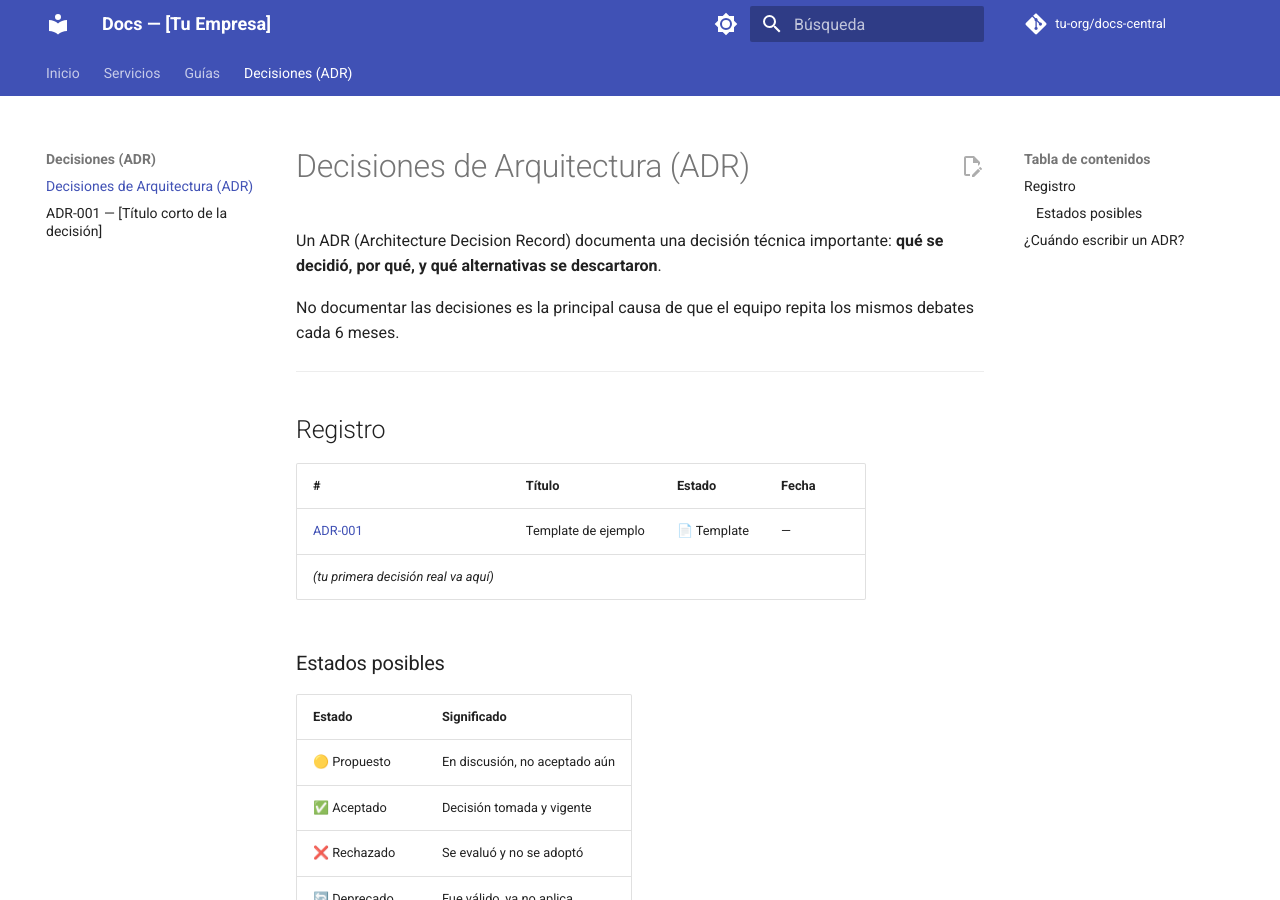
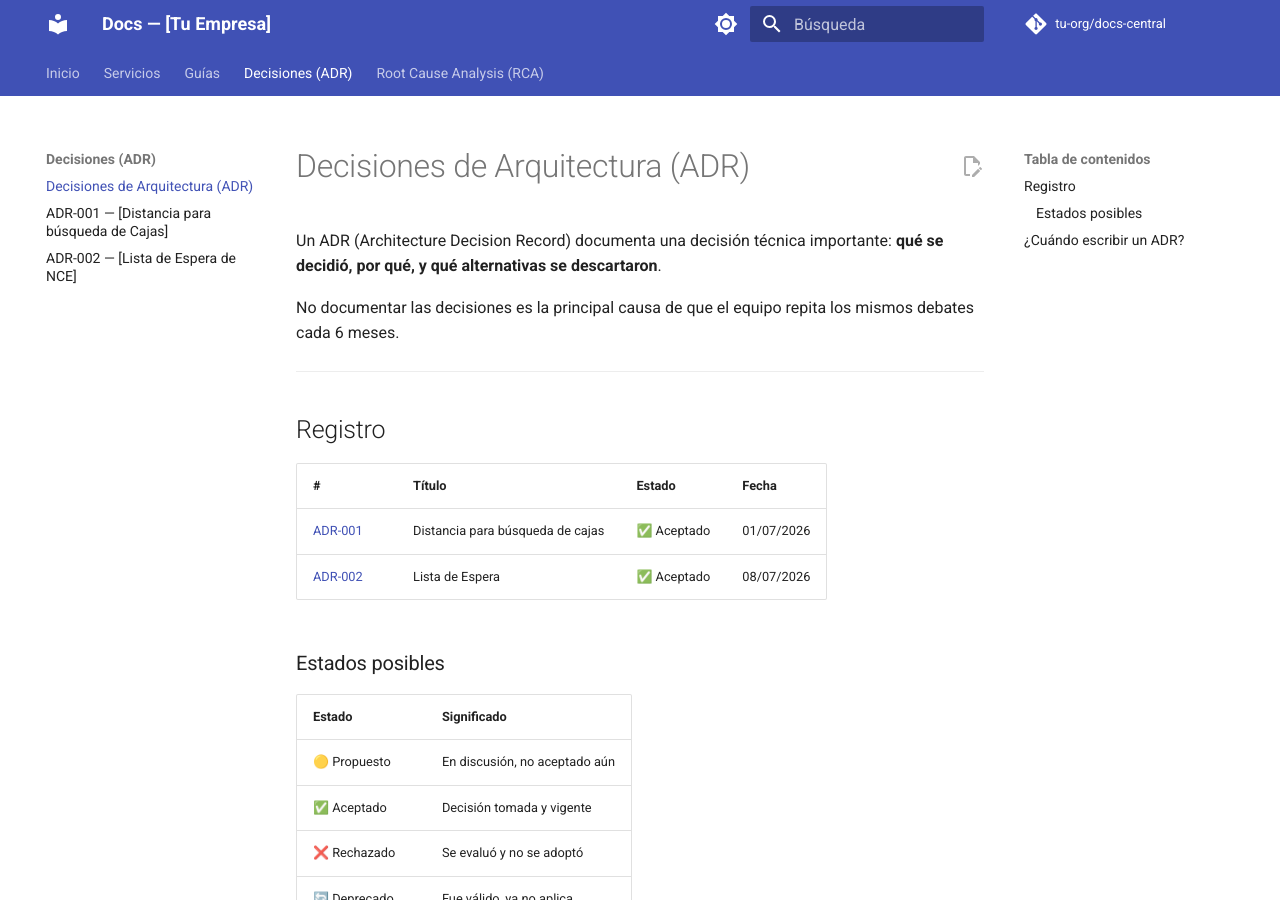
Before and after one commit to seichi13/docs-central, an MkDocs documentation site: the page built from docs/decisiones/index.md, in a window 1280 px wide and 900 px high. Built offline with MkDocs 1.6.1 and Material for MkDocs 9.7.7, drawn with Linux system fonts in a browser that asks for light colours; comment, search, counter and statistics services are not loaded.

Commit message:
feat: registro de RCA en index y nav

```diff
--- a/docs/decisiones/index.md
+++ b/docs/decisiones/index.md
@@ -10,8 +10,8 @@ No documentar las decisiones es la principal causa de que el equipo repita los m
 
 | # | Título | Estado | Fecha |
 |---|---|---|---|
-| [ADR-001](adr-001-template.md) | Template de ejemplo | 📄 Template | — |
-| *(tu primera decisión real va aquí)* | | | |
+| [ADR-001](adr-001%20-%20Distancia%20Caja.md) | Distancia para búsqueda de cajas | ✅ Aceptado | 01/07/2026 |
+| [ADR-002](adr-002%20-%20Lista%20de%20Espera.md) | Lista de Espera | ✅ Aceptado | 08/07/2026 |
 
 ### Estados posibles
 
--- a/mkdocs.yml
+++ b/mkdocs.yml
@@ -68,9 +68,12 @@ nav:
       - guias/rca-template.md
   - Decisiones (ADR):
       - decisiones/index.md
-      - decisiones/adr-001-template.md
+      - decisiones/adr-001 - Distancia Caja.md
+      - decisiones/adr-002 - Lista de Espera.md
+  - Root Cause Analysis (RCA):
+      - incidencias/index.md
 
 extra:
   social:
     - icon: fontawesome/brands/github
-      link: https://github.com/tu-org
+      link: https://github.com/seichi13
```
Also changed, not shown: docs/decisiones/adr-001 - Distancia Caja.md (+1 -1 lines), docs/decisiones/adr-002 - Lista de Espera.md (+1 -1 lines), docs/incidencias/index.md (added, +35 -0 lines).
